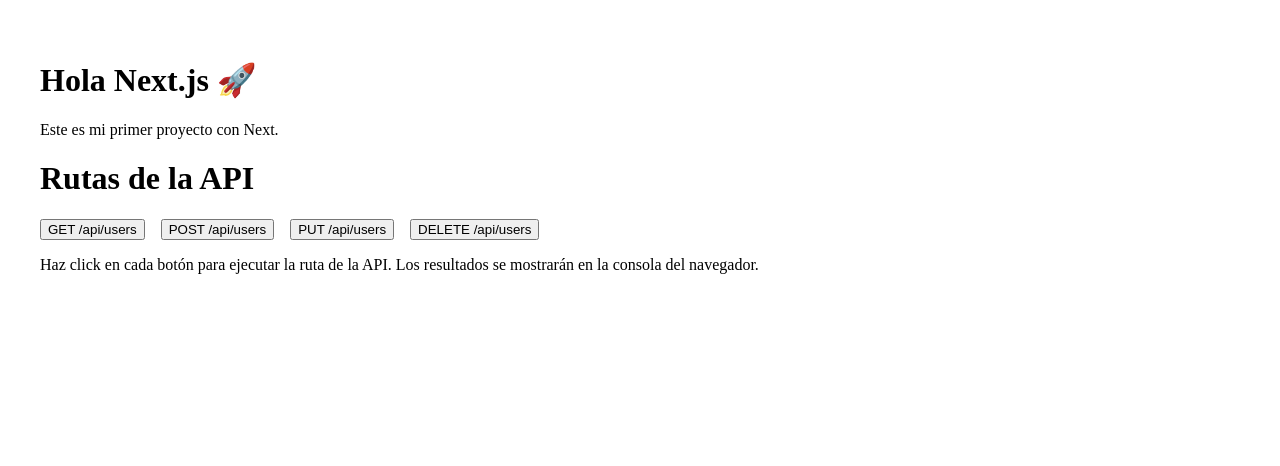
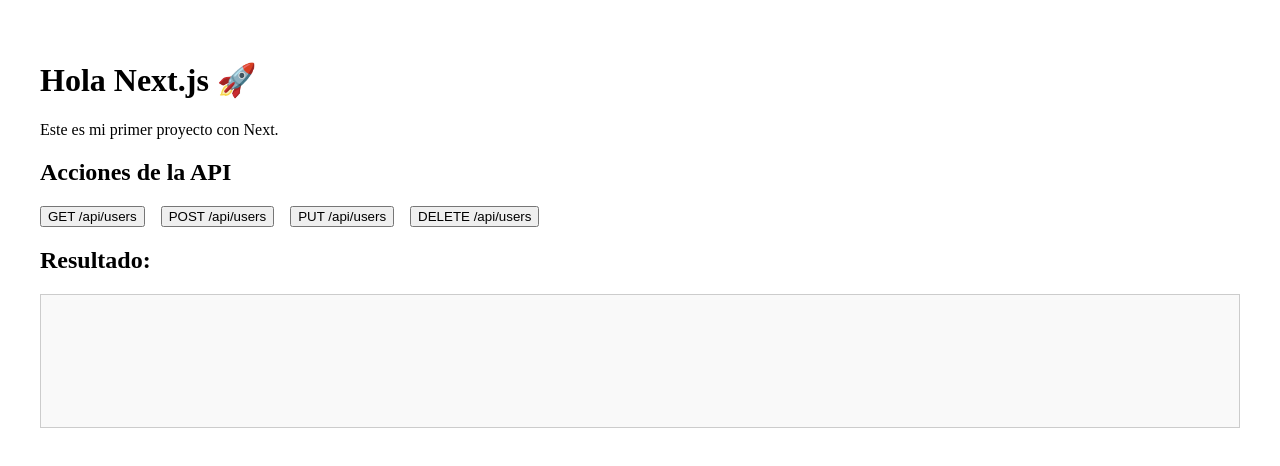
Before and after one commit to LRodriguez30/E-Commerce-TC-BD-I, a Next.js app: page / in a window 1280 px wide. Shown: the top 466 px of the page. Built offline with nearby package versions, Linux system fonts and the light colour scheme.

Commit message:
Modified index.js

```diff
--- a/pages/index.js
+++ b/pages/index.js
@@ -1,23 +1,23 @@
 export default function Home() {
+
   const handleFetch = async (method) => {
     try {
       let body = null;
 
       if (method === "POST") {
-        const _name = prompt("Nombre de usuario.");
-        if (!_name) return;
-
-        const _correo = prompt("Correo del usuario.");
-        if (!_correo) return;
-
-        const id = prompt("ID del usuario a actualizar");
-        body = JSON.stringify({ name: "Nuevo Usuario", email: "user@mail.com" });
+        const name = prompt("Nombre de usuario:");
+        if (!name) return;
+        const email = prompt("Correo del usuario:");
+        if (!email) return;
+        body = JSON.stringify({ name, email });
       } else if (method === "PUT") {
-        const id = prompt("ID del usuario a actualizar");
+        const id = prompt("ID del usuario a actualizar:");
         if (!id) return;
-        body = JSON.stringify({ _id: id, name: "Nombre Actualizado" });
+        const newName = prompt("Nuevo nombre del usuario:");
+        if (!newName) return;
+        body = JSON.stringify({ _id: id, name: newName });
       } else if (method === "DELETE") {
-        const id = prompt("ID del usuario a eliminar");
+        const id = prompt("ID del usuario a eliminar:");
         if (!id) return;
         body = JSON.stringify({ _id: id });
       }
@@ -28,31 +28,52 @@
         body
       });
 
-      const data = await res.json();
-      console.log(data);
-      alert(`${method} ejecutado. Revisa la consola.`);
+      const result = await res.json();
+
+      // Aquí agregamos el resultado al contenedor usando DOM puro
+      const container = document.getElementById("api-output");
+      const newDiv = document.createElement("div");
+      newDiv.style.borderBottom = "1px solid #ccc";
+      newDiv.style.padding = "0.5rem 0";
+      newDiv.textContent = `${method} => ${JSON.stringify(result)}`;
+      container.appendChild(newDiv);
+
     } catch (err) {
-      console.error(err);
-      alert("Error al ejecutar la acción: " + err.message);
+      const container = document.getElementById("api-output");
+      const newDiv = document.createElement("div");
+      newDiv.style.color = "red";
+      newDiv.style.padding = "0.5rem 0";
+      newDiv.textContent = `Error ${method}: ${err.message}`;
+      container.appendChild(newDiv);
     }
   };
 
   return (
     <div style={{ padding: "2rem" }}>
-      <div>
-        <h1>Hola Next.js 🚀</h1>
-        <p>Este es mi primer proyecto con Next.</p>
-      </div>
+      <h1>Hola Next.js 🚀</h1>
+      <p>Este es mi primer proyecto con Next.</p>
 
-      <h1>Rutas de la API</h1>
-      <div style={{ display: "flex", gap: "1rem", marginBottom: "1rem" }}>
+      <h2>Acciones de la API</h2>
+      <div style={{ display: "flex", gap: "1rem", marginBottom: "1rem", flexWrap: "wrap" }}>
         <button onClick={() => handleFetch("GET")}>GET /api/users</button>
         <button onClick={() => handleFetch("POST")}>POST /api/users</button>
         <button onClick={() => handleFetch("PUT")}>PUT /api/users</button>
         <button onClick={() => handleFetch("DELETE")}>DELETE /api/users</button>
       </div>
 
-      <p>Haz click en cada botón para ejecutar la ruta de la API. Los resultados se mostrarán en la consola del navegador.</p>
+      <h2>Resultado:</h2>
+      <div
+        id="api-output"
+        style={{
+          border: "1px solid #ccc",
+          padding: "1rem",
+          minHeight: "100px",
+          backgroundColor: "#f9f9f9",
+          overflowY: "auto"
+        }}
+      >
+        {/* Aquí se irán agregando los resultados */}
+      </div>
     </div>
   );
 }
```
